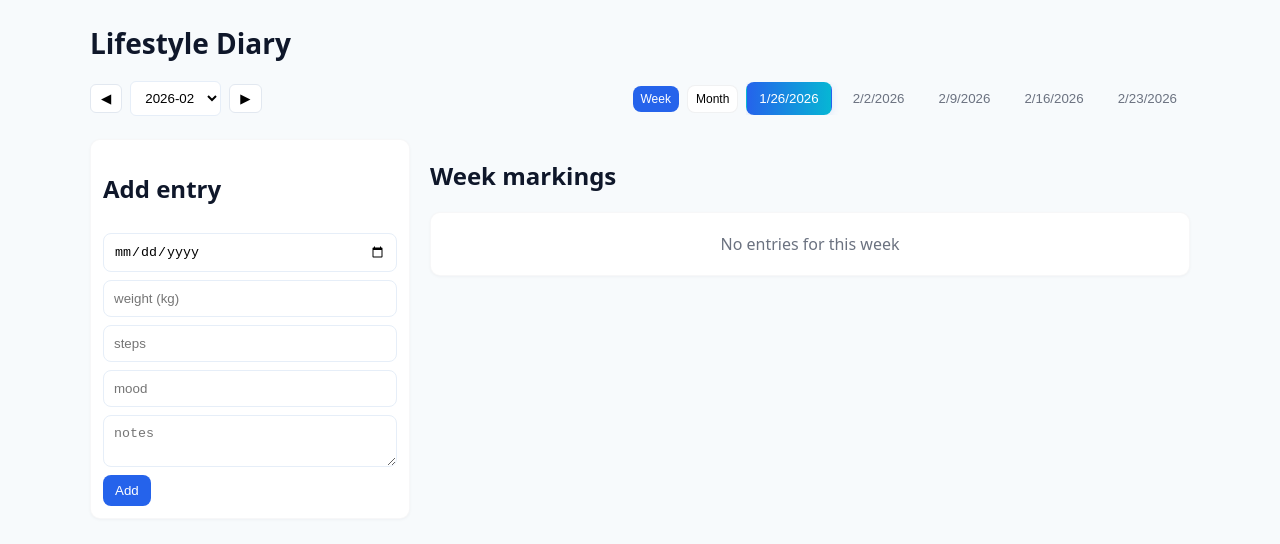
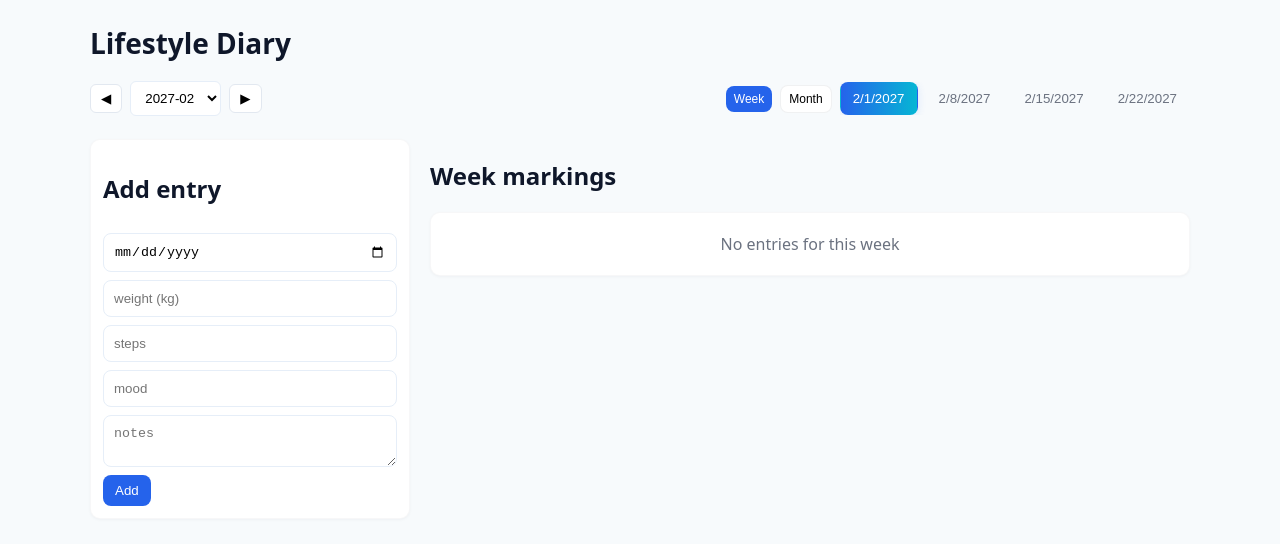
Before and after one commit to savkuoke/Diary, a Next.js app: page / in a window 1280 px wide. Shown: the top 544 px of the page. Built offline with nearby package versions, Linux system fonts and the light colour scheme.

Commit message:
Make month selector dynamic and fix ESM export

```diff
--- a/next.config.js
+++ b/next.config.js
@@ -3,4 +3,4 @@ const nextConfig = {
   reactStrictMode: true,
 }
 
-module.exports = nextConfig
+export default nextConfig
--- a/package.json
+++ b/package.json
@@ -21,6 +21,7 @@
   "devDependencies": {
     "@testing-library/jest-dom": "^6.9.1",
     "@testing-library/react": "^16.3.2",
+    "@vitest/coverage-v8": "^4.0.18",
     "jsdom": "^28.0.0",
     "vitest": "^4.0.18"
   }
--- a/pages/index.js
+++ b/pages/index.js
@@ -32,14 +32,34 @@ export default function Home() {
   // derive months from entries
   const months = useMemo(() => {
     const set = new Set()
+    let earliest = null
+    let latest = null
+
     entries.forEach((e) => {
       try {
         const d = new Date(e.date)
-        if (!isNaN(d)) set.add(formatMonthKey(d))
+        if (!isNaN(d)) {
+          const key = formatMonthKey(d)
+          set.add(key)
+          if (!earliest || d < earliest) earliest = new Date(d)
+          if (!latest || d > latest) latest = new Date(d)
+        }
       } catch (err) {}
     })
+
     // always include current month
-    set.add(formatMonthKey(new Date()))
+    const now = new Date()
+    set.add(formatMonthKey(now))
+    if (!earliest || now < earliest) earliest = new Date(now)
+    if (!latest || now > latest) latest = new Date(now)
+
+    // expand range by 12 months backward and forward so user can navigate beyond existing entries
+    const start = new Date(earliest.getFullYear(), earliest.getMonth() - 12, 1)
+    const end = new Date(latest.getFullYear(), latest.getMonth() + 12, 1)
+    for (let d = new Date(start); d <= end; d = new Date(d.getFullYear(), d.getMonth() + 1, 1)) {
+      set.add(formatMonthKey(d))
+    }
+
     return Array.from(set).sort().reverse()
   }, [entries])
 
```
Also changed, not shown: 1 other file (tests, documents, lock files or other folders).
